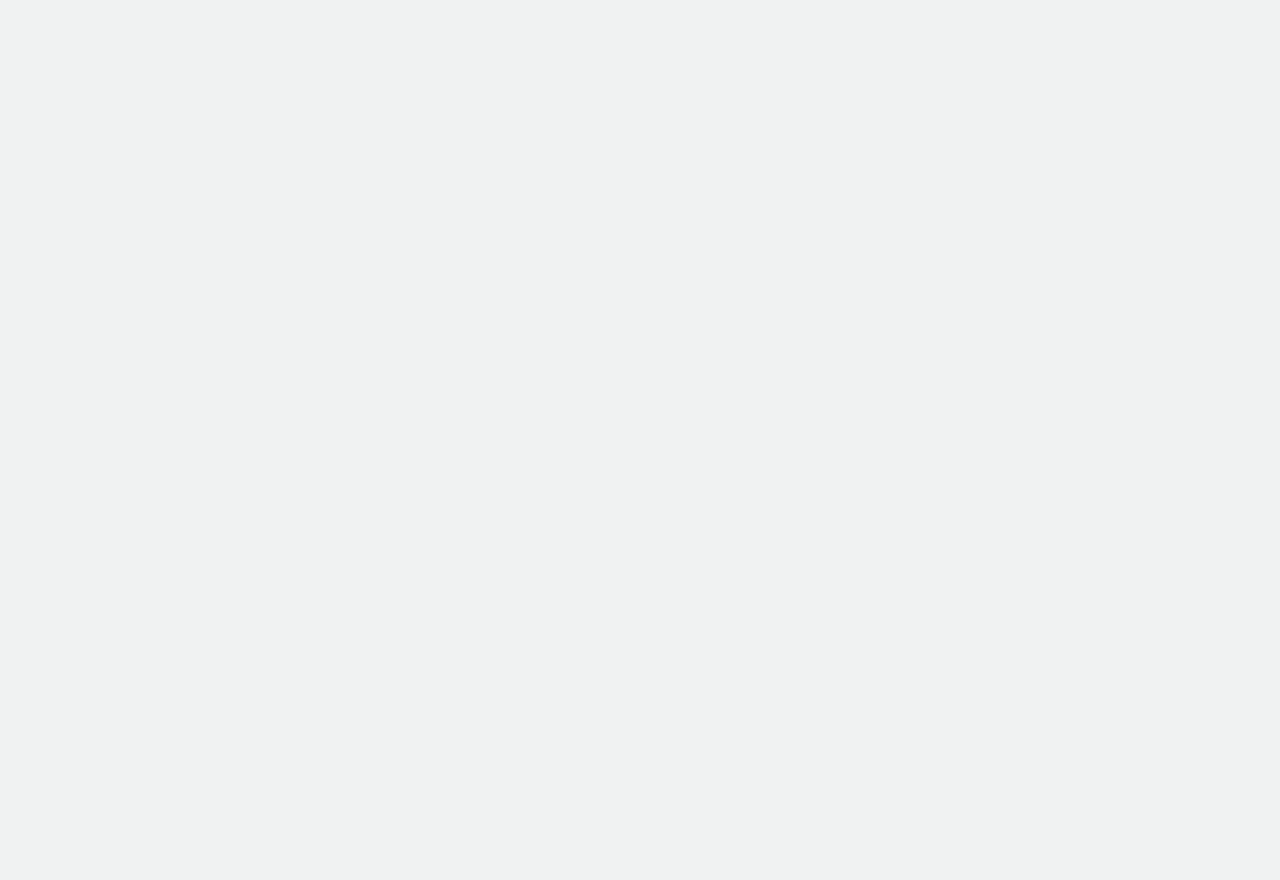
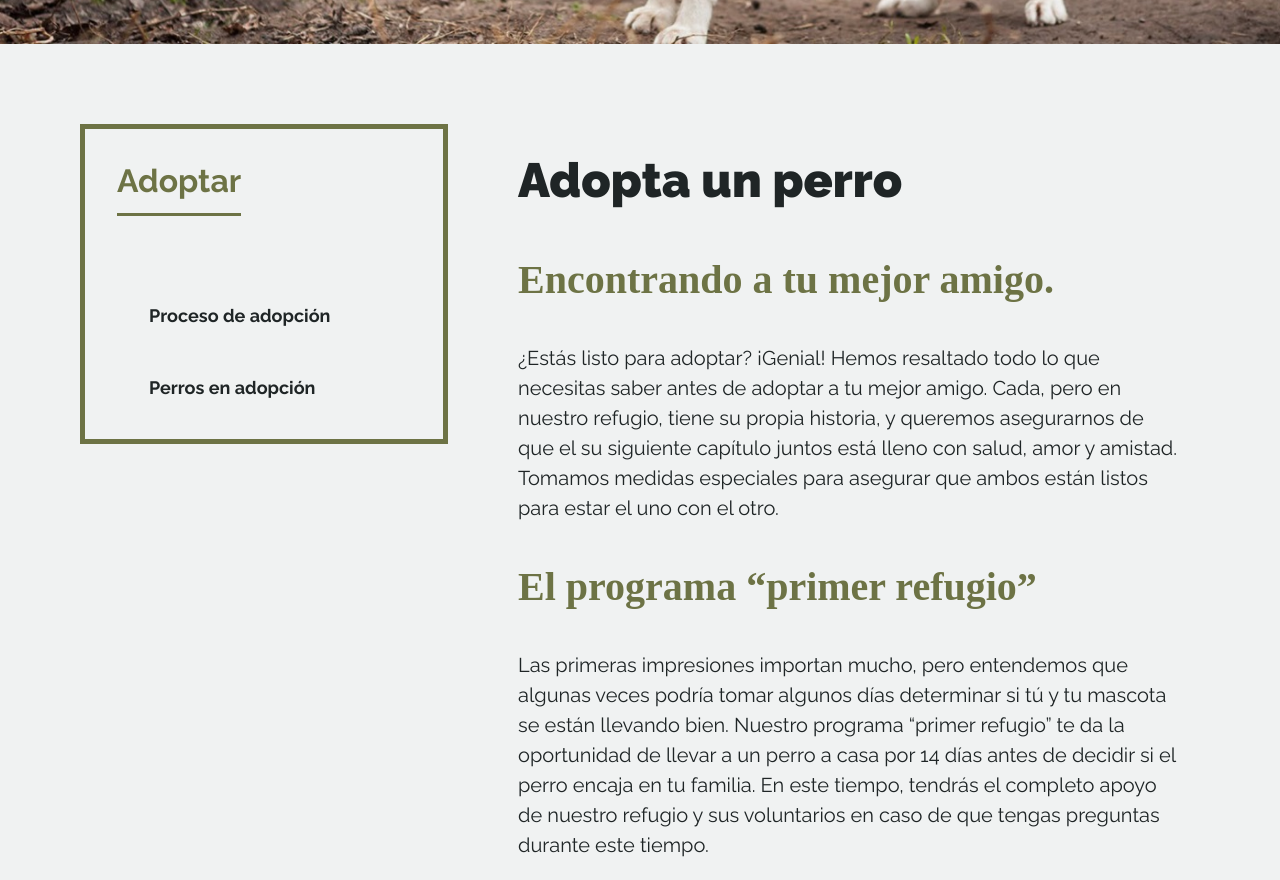
Before and after one commit to cervantesdeveloper/perritosTequileros, a React (Vite) app: page /adopt in a window 1280 px wide. Shown: the part 580-1460 px from the top of the page. Before the commit the page ends 800 px from the top, so only its background shows below. Built offline with nearby package versions, Linux system fonts and the light colour scheme.

Commit message:
I added the adoption page

```diff
--- a/src/App.css
+++ b/src/App.css
@@ -24,6 +24,7 @@ a{
 h2{
   font-size: 2.5rem;
   margin: 2.5rem 0;
+  font-family: var(--font-header);
 }
 
 h4{
@@ -32,6 +33,38 @@ h4{
 }
 
 /***** Components *****/
+/*adopt article start*/
+.adopt-article{
+  padding: 2.5rem 1.25rem;
+  color: var(--black);
+}
+
+.adopt-article h1{
+  font-size: 3rem;
+  font-weight: 900;
+  line-height: 1.5;
+  margin-top: 1.875rem;
+  margin-bottom: 1.875rem;
+}
+
+.adopt-article h2{
+  color: var(--green);
+}
+
+.adopt-article p{
+  font-size: 1.25rem;
+  line-height: 1.5;
+}
+
+@media (min-width: 1023px){
+  .adopt-article{
+    padding: 1.25rem;
+  }
+  .adopt-article h1{
+    margin-top: 0;
+  }
+}
+/*adopt article end*/
 
 /* adopt card component starts */
 .card-adoption{
@@ -90,6 +123,129 @@ h4{
 }
 
 /* adopt card component ends */
+
+/* adopt main start */
+
+.adopt-main {
+  max-width: 80rem;
+  margin-left: auto;
+  margin-right: auto;
+}
+
+
+@media (min-width: 1023px){
+  .adopt-main{
+    display: grid;
+    grid-template-columns: 23rem auto;
+    column-gap: 3.125rem;
+    margin-top: 5rem;
+    padding: 0 5rem;
+  }
+}
+/* adopt main end */
+
+/* adopt nav component start */
+.adopt-nav{
+  position: sticky;
+  top: 6rem;
+  padding: 2rem;
+  border: thick solid var(--green);
+  height: 20rem;
+}
+
+.adopt-nav__summary{
+  width: min-content;
+}
+
+.adopt-nav__summary a{
+  font-size: 2rem;
+  font-weight: 700;
+  line-height: 1.25;
+  color: var(--green);
+
+}
+
+.adopt-nav__summary a::after{
+  content: "";
+  display: block;
+  height: 3px;
+  width: 100%;
+  background-color: var(--green);
+  margin-top: .75rem;
+}
+
+.adopt-nav__links{
+  display: flex;
+  flex-direction: column;
+  padding-left: 2rem;
+  margin-top: 4rem;
+}
+
+.adopt-nav__links a{
+  font-size: 1.125rem;
+  font-weight: 700;
+  line-height: 4;
+  color: var(--black);
+}
+
+.adopt-nav-mobile{
+  position: sticky;
+  top: 6rem;
+  border: thick solid var(--green);
+  padding: 1.25rem;
+  transition: height .3s ease-in-out;
+  height: 5.125rem;
+  overflow: hidden;
+  background-color: var(--light-grey);
+}
+
+ .adopt-nav-mobile__summary{
+  display: flex;
+  justify-content: space-between;
+  align-items: center;
+}
+
+.adopt-nav-mobile__summary a{
+  color: var(--green);
+  font-size: 2rem;
+  font-weight: 700;
+  line-height: 1;
+}
+
+.adopt-nav-mobile__summary img{
+  width: 1.125rem;
+  transform: rotate(180deg);
+  transition: transform .3s ease-in-out;
+}
+
+.adopt-nav-mobile__links{
+  display: flex;
+  flex-direction: column;
+  margin-top: 2.125rem;
+  margin-left: 2rem;
+}
+
+.adopt-nav-mobile__links a{
+  font-size: 1.5rem;
+  font-weight: 700;
+  color: var(--black);
+  line-height: 3;
+}
+
+.adopt-nav-mobile__summary img.open{
+  transform: rotate(0deg);
+}
+
+.adopt-nav-mobile.open{
+  height: 16rem;
+}
+
+@media (min-width: 768px) {
+  .adopt-nav-mobile__links{
+    margin-left: 5rem;
+  }
+}
+/* adopt nav component end */
 
 /* article-news starts*/
 .article-news h2{
@@ -239,6 +395,7 @@ p.article-news__date{
   width: 1.875rem;
   height: 1.875rem;
   z-index: 80;
+  cursor: pointer;
 }
 
 .plus-icon span{
@@ -476,8 +633,15 @@ p.article-news__date{
 .hero,
 .hero-pages{
   position: relative;
+  overflow: hidden;
+}
+
+.hero{
   height: calc(100vh - var(--header-height) );
-  overflow: hidden;
+}
+
+.hero-pages{
+  height: calc((100vh - var(--header-height)) * .75);
 }
 
 .hero > img,
@@ -496,8 +660,7 @@ p.article-news__date{
   bottom: 3rem;
 }
 @media (min-width: 1024px) {
-  .hero,
-  .hero-pages{
+  .hero{
     height: calc(100vh - (var(--header-height) * 2));
   }
 
--- a/src/App.jsx
+++ b/src/App.jsx
@@ -25,20 +25,20 @@ function App() {
       <DeviceProvider>
       <Routes>
         <Route element={<Layout/>}>
-          <Route path='/' element={<Home />} />
+          <Route index element={<Home />} />
 
-          <Route path='/adopt' element={<AdoptionLayout />}>
-            <Route path='/adopt' element={<Adopt />}/>
-            <Route path='/adopt/process' element={<AdoptProcess />}/>
-            <Route path='/adopt/dogs' element={<AdoptDogs />} />
+          <Route path='adopt' element={<AdoptionLayout />}>
+            <Route index element={<Adopt />}/>
+            <Route path='process' element={<AdoptProcess />}/>
+            <Route path='dogs' element={<AdoptDogs />} />
           </ Route>
 
-          <Route path='/about' element={<About />}/>
+          <Route path='about' element={<About />}/>
 
-          <Route path='/news' element={<News />}/>
-          <Route path='/news/:id' element={<NewsSingle />}/>
+          <Route path='news' element={<News />}/>
+          <Route path='news/:id' element={<NewsSingle />}/>
 
-          <Route path='/donate' element={<Paypal />}/>
+          <Route path='donate' element={<Paypal />}/>
         </Route>
       </Routes>
       </DeviceProvider>
--- /dev/null
+++ b/src/components/AdoptNav.jsx
@@ -0,0 +1,18 @@
+import { Link } from "react-router-dom";
+
+
+export default function AdoptNav(){
+
+
+    return(
+        <nav className="adopt-nav">
+            <div className="adopt-nav__summary">
+                <Link to="/adopt">Adoptar</Link>
+            </div>
+            <div className="adopt-nav__links">
+                <Link to="/adopt/process">Proceso de adopción</Link>
+                <Link to="/adopt/dogs">Perros en adopción</Link>
+            </div>
+        </nav>
+    )
+}
--- /dev/null
+++ b/src/components/AdoptNavMobile.jsx
@@ -0,0 +1,25 @@
+import { Link } from "react-router-dom";
+
+import chevron from "../assets/chevronDown.svg";
+import { useState } from "react";
+
+export default function AdoptNavMobile(){
+    const [isOpen, setIsOpen] = useState(false)
+
+    const revealLinks = ()=>{
+        setIsOpen(isOpen=> !isOpen)
+    }
+
+    return(
+        <nav className={`adopt-nav-mobile ${isOpen ? "open" : "closed"}`}>
+            <div className="adopt-nav-mobile__summary">
+                <Link to="/adopt">Adoptar</Link>
+                <img className={isOpen ? "open" : "closed"} src={chevron} alt="" onClick={revealLinks}/>
+            </div>
+            <div className="adopt-nav-mobile__links">
+                <Link to="/adopt/process">Proceso de adopción</Link>
+                <Link to="/adopt/dogs">Perros en adopción</Link>
+            </div>
+        </nav>
+    )
+}
--- a/src/components/AdoptionLayout.jsx
+++ b/src/components/AdoptionLayout.jsx
@@ -1,11 +1,25 @@
-import React from "react";
+import {React, useContext} from "react";
 import { Outlet } from "react-router-dom";
+import DeviceContext from "../context/DeviceContext";
+
+import AdoptNavMobile from "./AdoptNavMobile";
+import HeroPages from "./HeroPages";
+import AdoptNav from "./AdoptNav";
 
 export default function AdoptionLayout(){
+    const {isMobil} = useContext(DeviceContext);
+
     return(
         <>
-            <h1>Adoption layout</h1>
-            <Outlet />
+            <HeroPages image="adopt" alt="Adopta" text="Adopta"/>
+            <main className="adopt-main">
+                {isMobil
+                    ? <AdoptNavMobile />
+                    : <AdoptNav />
+                }
+                <Outlet />
+            </main>
+
         </>
     )
 }
--- a/src/components/HeroPages.jsx
+++ b/src/components/HeroPages.jsx
@@ -1,11 +1,11 @@
 import PropTypes from "prop-types";
 
-export default function HeroPages({image, alt}){
+export default function HeroPages({image, alt, text}){
 
     return(
         <div className="hero-pages">
             <img src={`http://localhost:5173/hero_${image}.jpg`} alt={alt}/>
-            <h1>Noticias</h1>
+            <h1>{text}</h1>
         </div>
     )
 }
--- a/src/pages/Adopt.jsx
+++ b/src/pages/Adopt.jsx
@@ -1,12 +1,14 @@
 import React from "react"
-import { Outlet } from "react-router-dom"
 
 export default function Adopt(){
     return (
-        <>
-            <h1>Adopt content</h1>
-            <Outlet />
-        </>
+        <article className="adopt-article">
+            <h1>Adopta un perro</h1>
+            <h2>Encontrando a tu mejor amigo.</h2>
+            <p>¿Estás listo para adoptar? ¡Genial! Hemos resaltado todo lo que necesitas saber antes de adoptar a tu mejor amigo. Cada, pero en nuestro refugio, tiene su propia historia, y queremos asegurarnos de que el su siguiente capítulo juntos está lleno con salud, amor y amistad. Tomamos medidas especiales para asegurar que ambos están listos para estar el uno con el otro.</p>
+            <h2>El programa “primer refugio”</h2>
+            <p>Las primeras impresiones importan mucho, pero entendemos que algunas veces podría tomar algunos días determinar si tú y tu mascota se están llevando bien. Nuestro programa “primer refugio” te da la oportunidad de llevar a un perro a casa por 14 días antes de decidir si el perro encaja en tu familia. En este tiempo, tendrás el completo apoyo de nuestro refugio y sus voluntarios en caso de que tengas preguntas durante este tiempo.</p>
+        </article>
 
     )
 }
--- a/src/pages/NewsSingle.jsx
+++ b/src/pages/NewsSingle.jsx
@@ -57,7 +57,7 @@ export default function NewsSingle(){
 
     return(
         <>
-            <HeroPages image="news" alt={note.title}/>
+            <HeroPages image="news" alt={note.title} text="Noticias"/>
             <article className="container article-news">
                 <div className="contain">
                     <h2>{note.title}</h2>
```
Also changed, not shown: public/hero_adopt.jpg (added), src/assets/chevronDown.svg (added).
